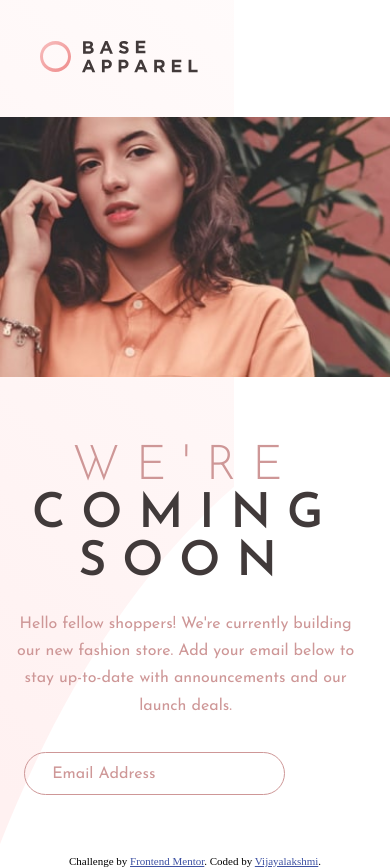
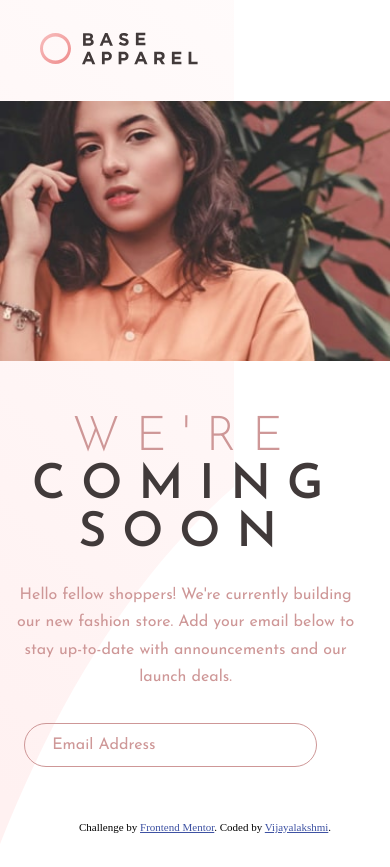
Before and after one commit to VijayalakshmiGanesh/base-apparel-coming-soon-master, a plain HTML site: page index.html in a window 390 px wide. After the commit the page ends 844 px from the top, so only its background shows below. Drawn offline with Linux system fonts and the light colour scheme.

Commit message:
mobile drft version 6

```diff
--- a/style1.css
+++ b/style1.css
@@ -177,30 +177,21 @@ input {
     }
 
     .contents .logo {
-        margin: 1.5rem;
+        margin: 1rem 1.5rem;
         padding: 1rem;
     }
 
-    /*
-    .centerPseudo {
-        margin: 0 1rem;
-        padding: 0 1rem;
-
-    } */
-
     h1,
     h1 span {
-        margin: 2rem 1rem 1rem;
+        margin: 1.2rem 1rem 1rem;
         padding: 1rem 1rem 0.5rem;
         text-align: center;
     }
 
     .desc {
         text-align: center;
-        margin: 0 0.5rem;
+        margin: 0 0.8rem;
         padding: 0 0rem 1rem;
-        /* width: 100vw; */
-
     }
 
     .mobile-hero-banner {
@@ -213,9 +204,8 @@ input {
     }
 
     input[type="text"] {
-        width: 11rem;
+        width: 13rem;
         padding: 0.8rem 3.5rem 0.8rem 1.7rem;
-        /* margin: 1rem 2rem; */
         margin: 1rem 1.5rem;
 
     }
@@ -232,6 +222,9 @@ input {
     }
 
     .attribution {
-        position: relative;
+        position: fixed;
+        padding: 10px 10px 0px 10px;
+        bottom: 0;
+        width: 100%;
     }
 }
```
